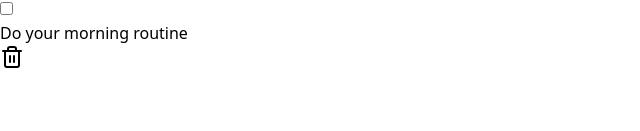
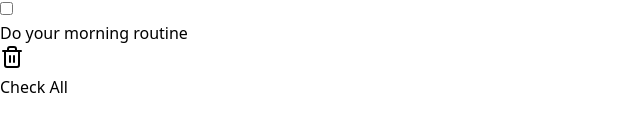
Before and after one commit to seolyam/RoutineApp, a React (Vite) app: page / in a window 1280 px wide. Shown: the part 327-458 px from the top of the page, without its empty margins (0-640 px from the left). Built offline with nearby package versions, Linux system fonts and the light colour scheme.

Commit message:
added toggle check/uncheck for all tasks

```diff
--- a/src/App.tsx
+++ b/src/App.tsx
@@ -1,11 +1,11 @@
 import NavigationBar from "./components/NavigationBar";
-
 import AddTodoForm from "./components/AddTodoForm";
 import useTodos from "./hooks/useTodos";
 import TodoList from "./components/TodoList";
 
 function App() {
-  const { todos, addTodo, completeTodo, deleteTodo } = useTodos();
+  const { todos, addTodo, completeTodo, deleteTodo, toggleAllTodos } =
+    useTodos();
 
   return (
     <>
@@ -19,6 +19,7 @@ function App() {
             todos={todos}
             onCompletedChange={completeTodo}
             onDelete={deleteTodo}
+            toggleAllTodos={toggleAllTodos}
           />
         </div>
       </main>
--- a/src/components/TodoList.tsx
+++ b/src/components/TodoList.tsx
@@ -5,12 +5,14 @@ interface TodoListProps {
   todos: Todo[];
   onCompletedChange: (id: number, complete: boolean) => void;
   onDelete: (id: number) => void;
+  toggleAllTodos: () => void;
 }
 
 export default function TodoList({
   todos,
   onCompletedChange,
   onDelete,
+  toggleAllTodos,
 }: TodoListProps) {
   const todosSorted = todos.sort((a, b) => {
     if (a.completed === b.completed) {
@@ -29,6 +31,15 @@ export default function TodoList({
           onDelete={onDelete}
         />
       ))}
+
+      <div className="flex justify-end">
+        <button
+          onClick={toggleAllTodos}
+          className="px-4 py-2 bg-[#726759] text-white rounded"
+        >
+          {todos.every((todo) => todo.completed) ? "Uncheck All" : "Check All"}
+        </button>
+      </div>
     </div>
   );
 }
--- a/src/hooks/useTodos.ts
+++ b/src/hooks/useTodos.ts
@@ -26,6 +26,13 @@ export default function useTodos() {
     setTodos((prevTodos) => prevTodos.filter((todo) => todo.id !== id));
   }
 
+  function toggleAllTodos() {
+    const allCompleted = todos.every((todo) => todo.completed);
+    setTodos((prevTodos) =>
+      prevTodos.map((todo) => ({ ...todo, completed: !allCompleted }))
+    );
+  }
+
   function addTodo(title: string) {
     setTodos((prevTodos) => [
       {
@@ -41,5 +48,6 @@ export default function useTodos() {
     completeTodo,
     todos,
     deleteTodo,
+    toggleAllTodos,
   };
 }
```
